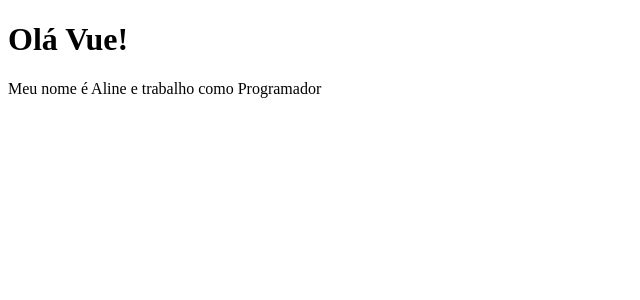
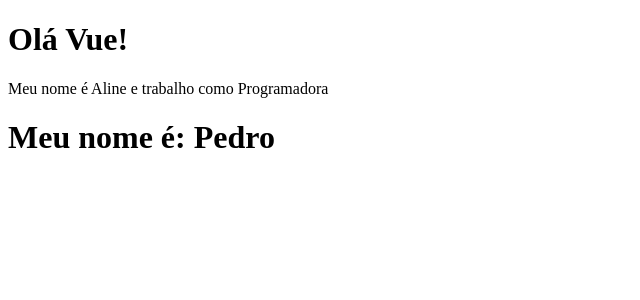
Before and after one commit to AlineG18/Curso_Vue-HoraDeCodar, a Vue app in the folder siteweb_pedidosp1/: page / in a window 1280 px wide. Shown: the top 300 px of the page, without its empty margins (0-640 px from the left). Built offline with nearby package versions, Linux system fonts and the light colour scheme.

Commit message:
Add Aula7
Aula7-Entendendo os Lifecycle hooks (ciclo de vida);

```diff
--- a/siteweb_pedidosp1/src/App.vue
+++ b/siteweb_pedidosp1/src/App.vue
@@ -1,14 +1,19 @@
 <template>
+  <div>
   <PrimeiroComponente/>
+  <LifeCycle/>
+</div>
 </template>
 
 <script>
 import PrimeiroComponente from './components/PrimeiroComponente.vue'
+import LifeCycle from './components/LifeCycle.vue'
 
 export default{
   name:'App',
   components:{
-      PrimeiroComponente
+      PrimeiroComponente,
+      LifeCycle
   }
 }
 </script>
--- /dev/null
+++ b/siteweb_pedidosp1/src/components/LifeCycle.vue
@@ -0,0 +1,24 @@
+<template>
+  <h1>Meu nome é: {{ nome }}</h1>
+</template>
+
+<script>
+export default {
+  name: "LifeCycle",
+  data() {
+    return {
+      nome: "Ainda não sei",
+    };
+  },
+  created() {
+    setTimeout(() => {
+      this.nome = "Aline";
+    }, 1000);
+  },
+  mounted() {
+    setTimeout(() => {
+      this.nome = "Pedro";
+    }, 2000);
+  }
+}
+</script>
--- a/siteweb_pedidosp1/src/components/PrimeiroComponente.vue
+++ b/siteweb_pedidosp1/src/components/PrimeiroComponente.vue
@@ -12,7 +12,7 @@
     data(){
       return {
         nome: "Aline",
-        profissao: "Programador"
+        profissao: "Programadora"
       }
     }
   }
```
Also changed, not shown: 1 other file (tests, documents, lock files or other folders).
